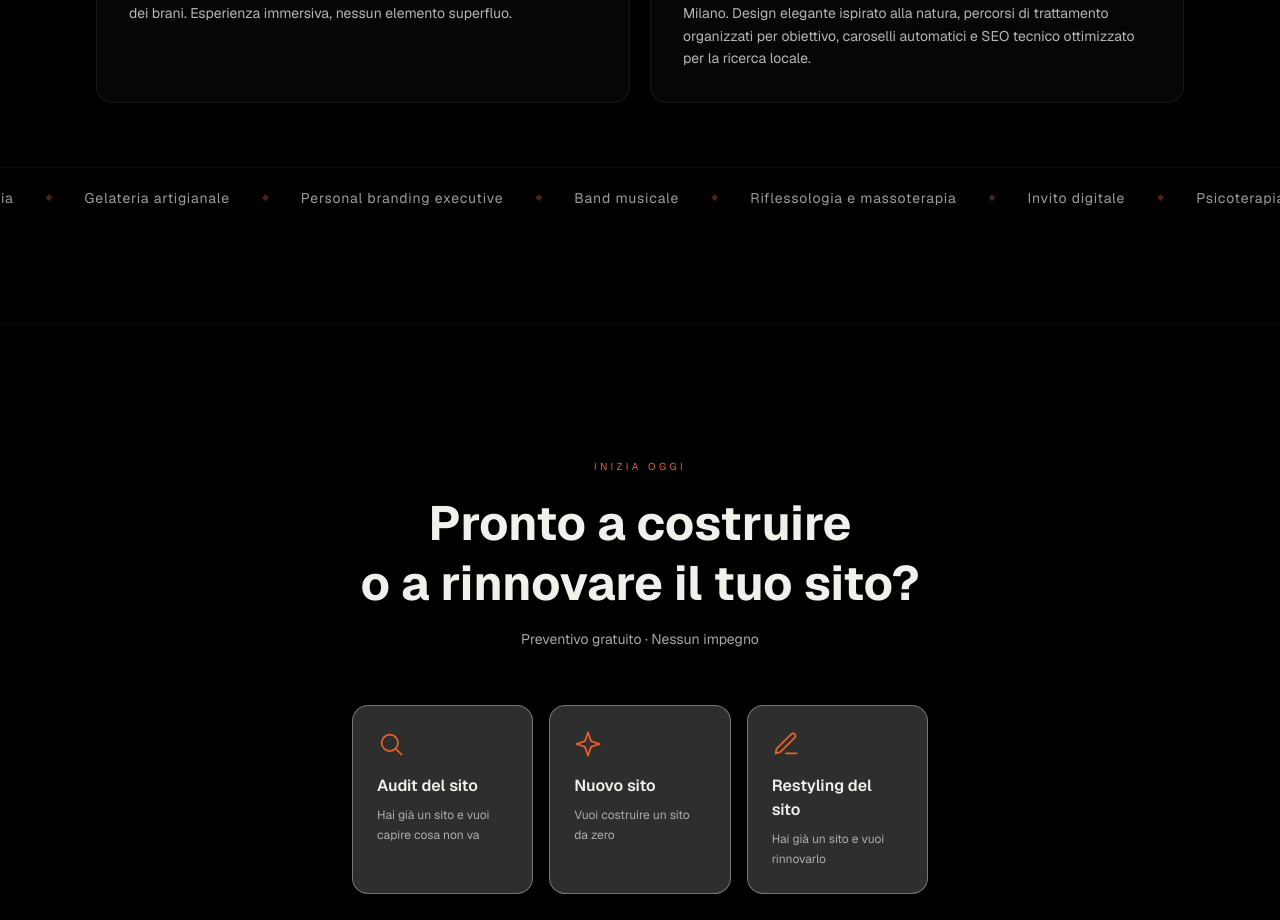
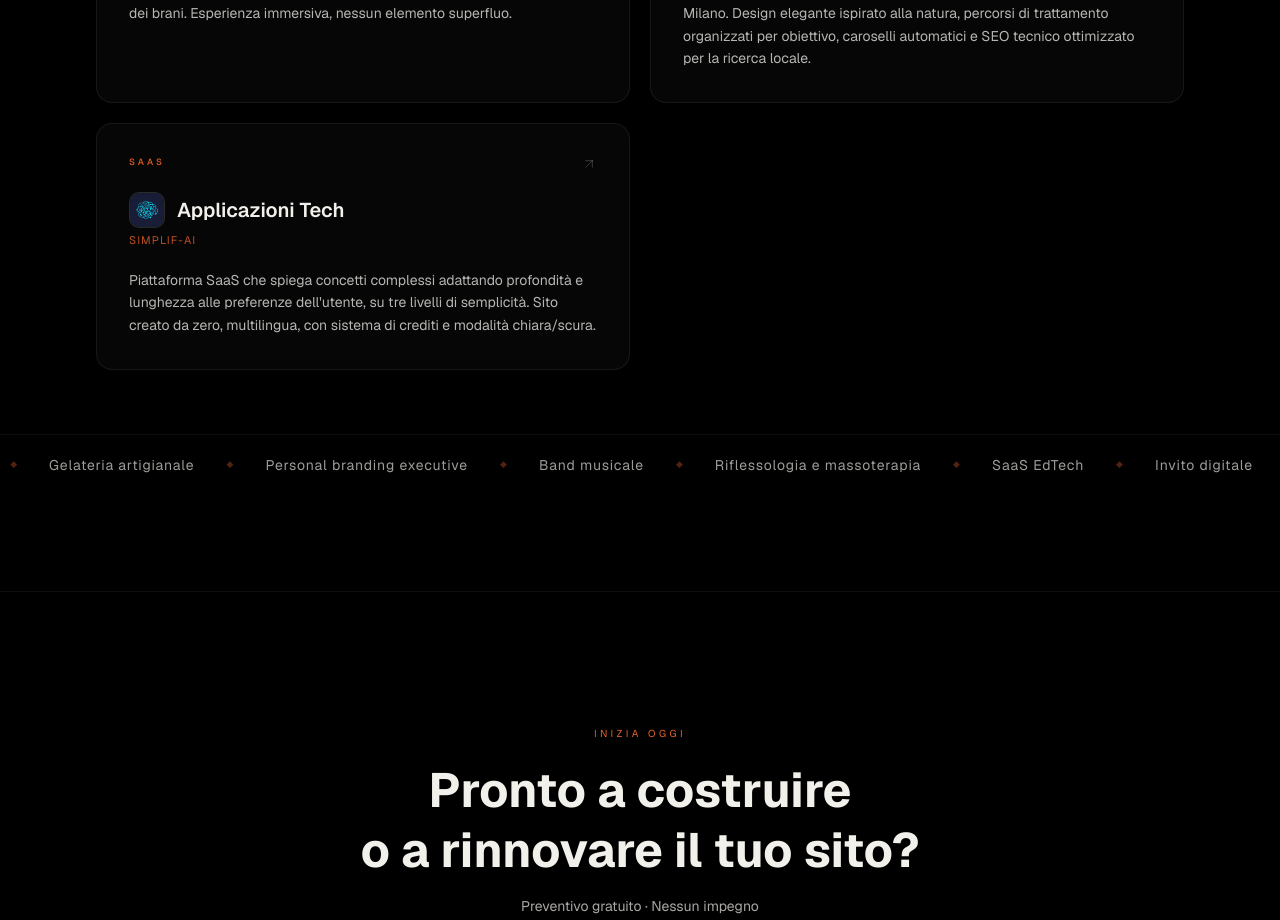
Before and after one commit to MaxDax84/CV_Massimo_Dassano, a Next.js app: page /lab in a window 1280 px wide. Shown: the part 1760-2680 px from the top of the page. Built offline with nearby package versions, Linux system fonts and the light colour scheme.

Commit message:
Aggiunge Simplif-AI alla sezione Lab (progetti selezionati)
Piattaforma SaaS EdTech, categoria "Applicazioni Tech". Logo scaricato
da simplif-ai.it (/logo-icon.png) e ricompresso 1024x1024 -> 128x128
per allinearsi alle dimensioni degli altri asset in public/lab/logos/.

```diff
--- a/components/lab/Projects.tsx
+++ b/components/lab/Projects.tsx
@@ -62,6 +62,15 @@ const t = {
         link: "https://www.olisticstudio.com",
         logo: "/lab/logos/olisticstudio.png",
       },
+      {
+        title: "Simplif-AI",
+        category: "Applicazioni Tech",
+        tag: "SaaS",
+        description:
+          "Piattaforma SaaS che spiega concetti complessi adattando profondità e lunghezza alle preferenze dell'utente, su tre livelli di semplicità. Sito creato da zero, multilingua, con sistema di crediti e modalità chiara/scura.",
+        link: "https://www.simplif-ai.it",
+        logo: "/lab/logos/simplifai.png",
+      },
     ],
     marquee: [
       "Invito digitale",
@@ -70,6 +79,7 @@ const t = {
       "Personal branding executive",
       "Band musicale",
       "Riflessologia e massoterapia",
+      "SaaS EdTech",
     ],
   },
   en: {
@@ -130,6 +140,15 @@ const t = {
         link: "https://www.olisticstudio.com",
         logo: "/lab/logos/olisticstudio.png",
       },
+      {
+        title: "Simplif-AI",
+        category: "Tech Applications",
+        tag: "SaaS",
+        description:
+          "SaaS platform that explains complex concepts by adapting depth and length to the user's preference, across three levels of simplicity. Built from scratch, multilingual, with a credit system and light/dark mode.",
+        link: "https://www.simplif-ai.it",
+        logo: "/lab/logos/simplifai.png",
+      },
     ],
     marquee: [
       "Digital invitation",
@@ -138,6 +157,7 @@ const t = {
       "Executive personal branding",
       "Music band",
       "Reflexology & massage",
+      "SaaS EdTech",
     ],
   },
 } as const;
```
Also changed, not shown: public/lab/logos/simplifai.png (added).
